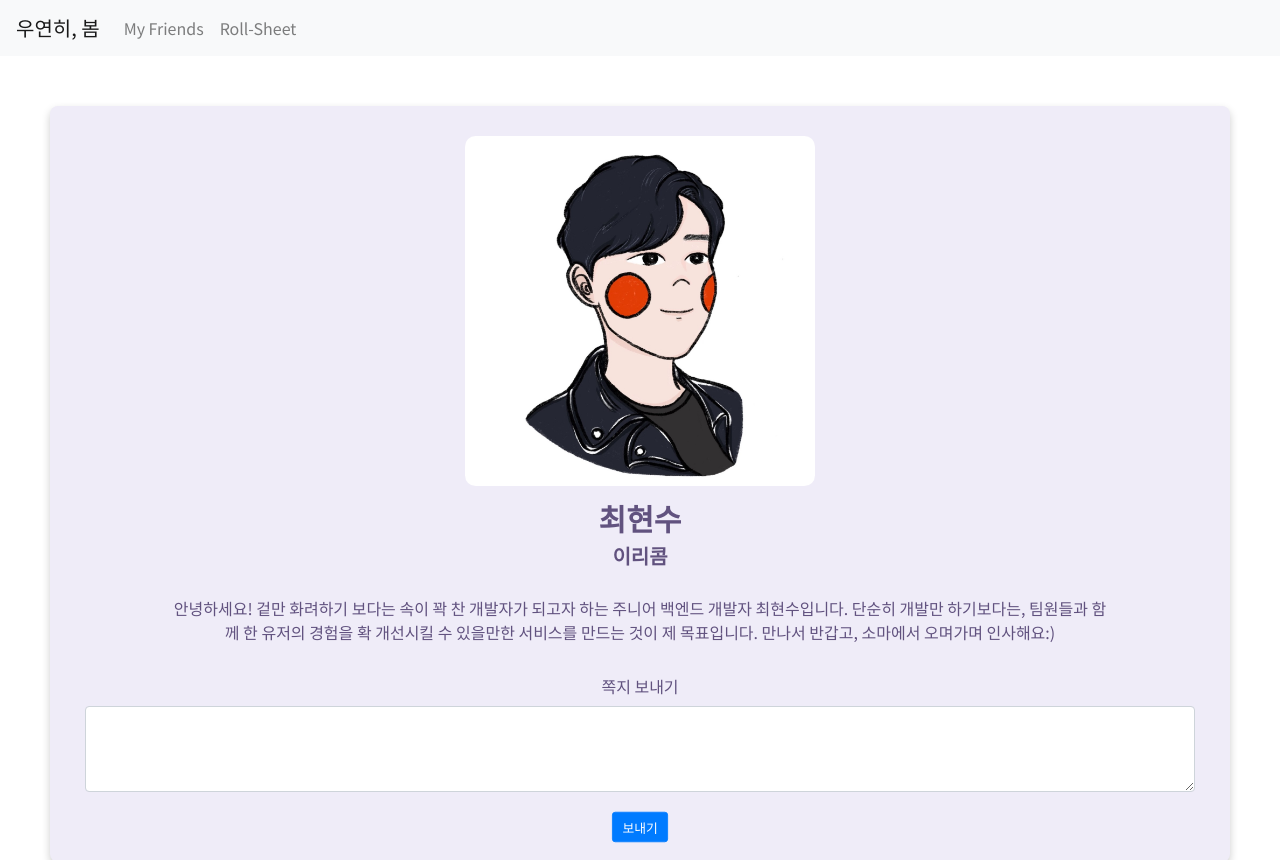
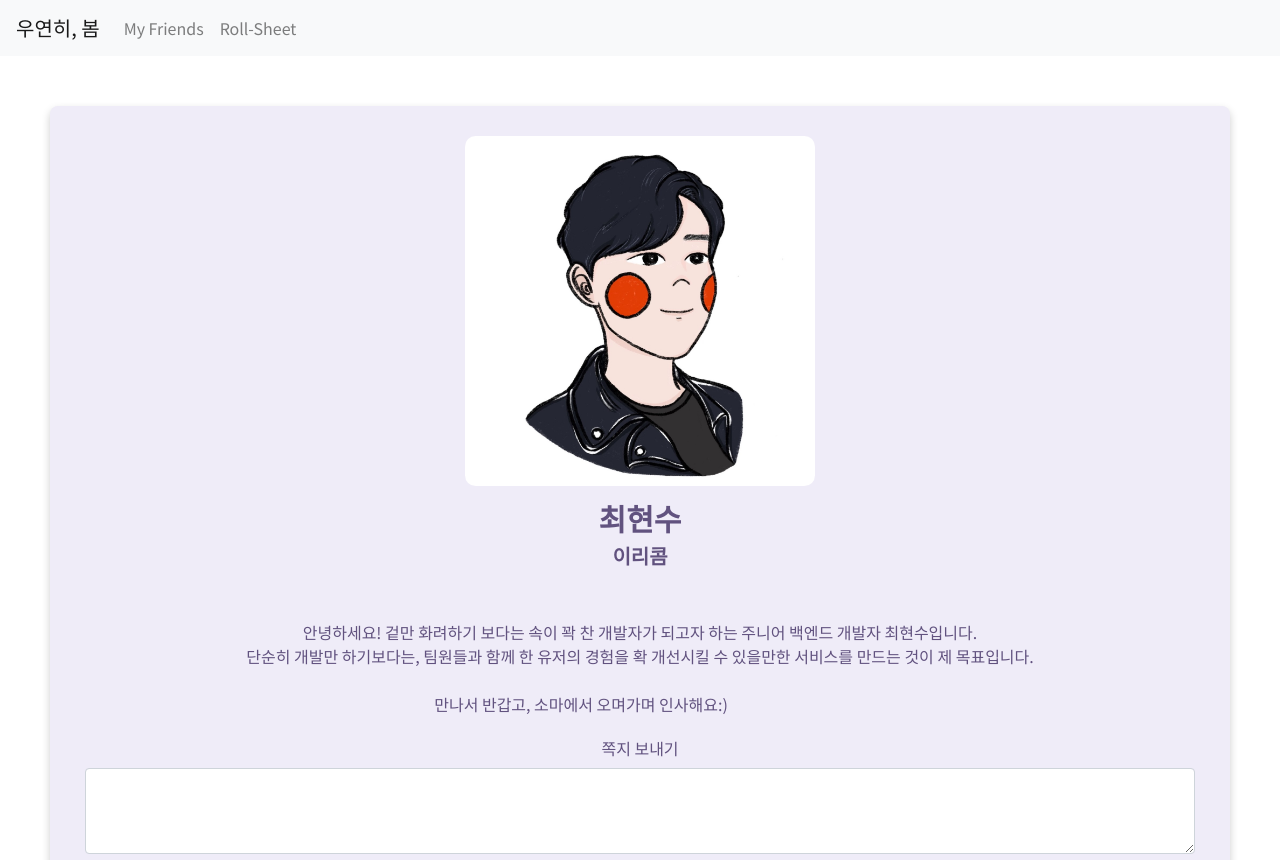
Before and after one commit to lysuk96/spring-in-swm, a React (Create React App) app: page /members/1 in a window 1280 px wide. Shown: the top 860 px of the page. Built offline with nearby package versions, Linux system fonts and the light colour scheme; a web font is replaced by a local one.

Commit message:
fix: pre-lined issue fixed

```diff
--- a/src/component/MembersDetail.js
+++ b/src/component/MembersDetail.js
@@ -35,7 +35,8 @@ const divStatus = {
 const divintroduction = {
     marginLeft : "10%",
     marginRight : "10%",
-    marginBottom : "30px"
+    marginBottom : "30px",
+    whiteSpace: "pre-line"
 }
 const imgimg = {
     width : "350px",
@@ -80,7 +81,7 @@ function MembersDetail() {
             <img style={imgimg}src={info.img} alt="No Image" />
             <div style={divName}>{info.name}</div>
             <div style={divStatus}>{info.status}</div>
-            <div style={divintroduction}>{info.introduction}</div>
+            <span style={divintroduction}>{info.introduction}</span>
             {/* <div style={divtag}>{info.tags}</div> */}
         </div>
         <Container>
```
